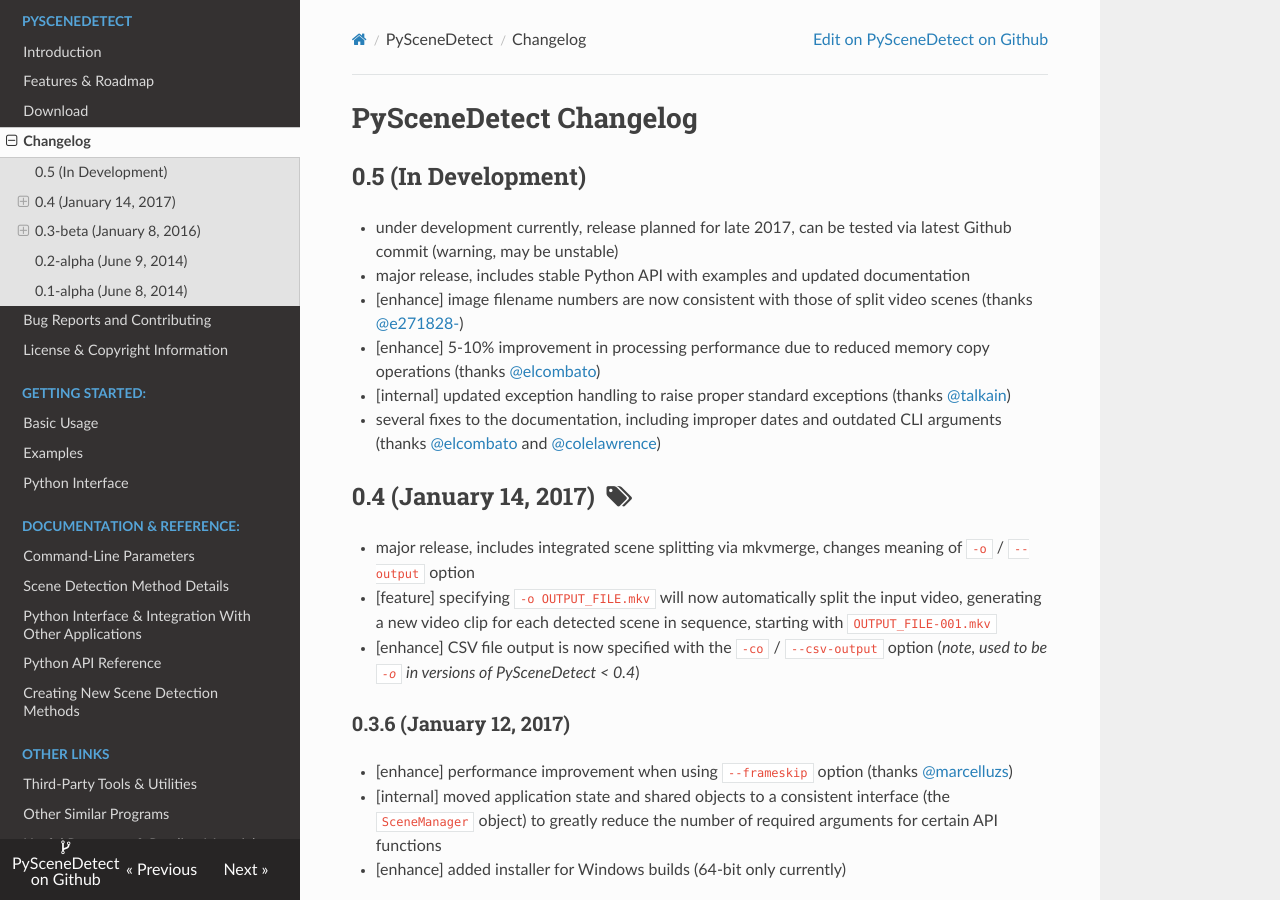
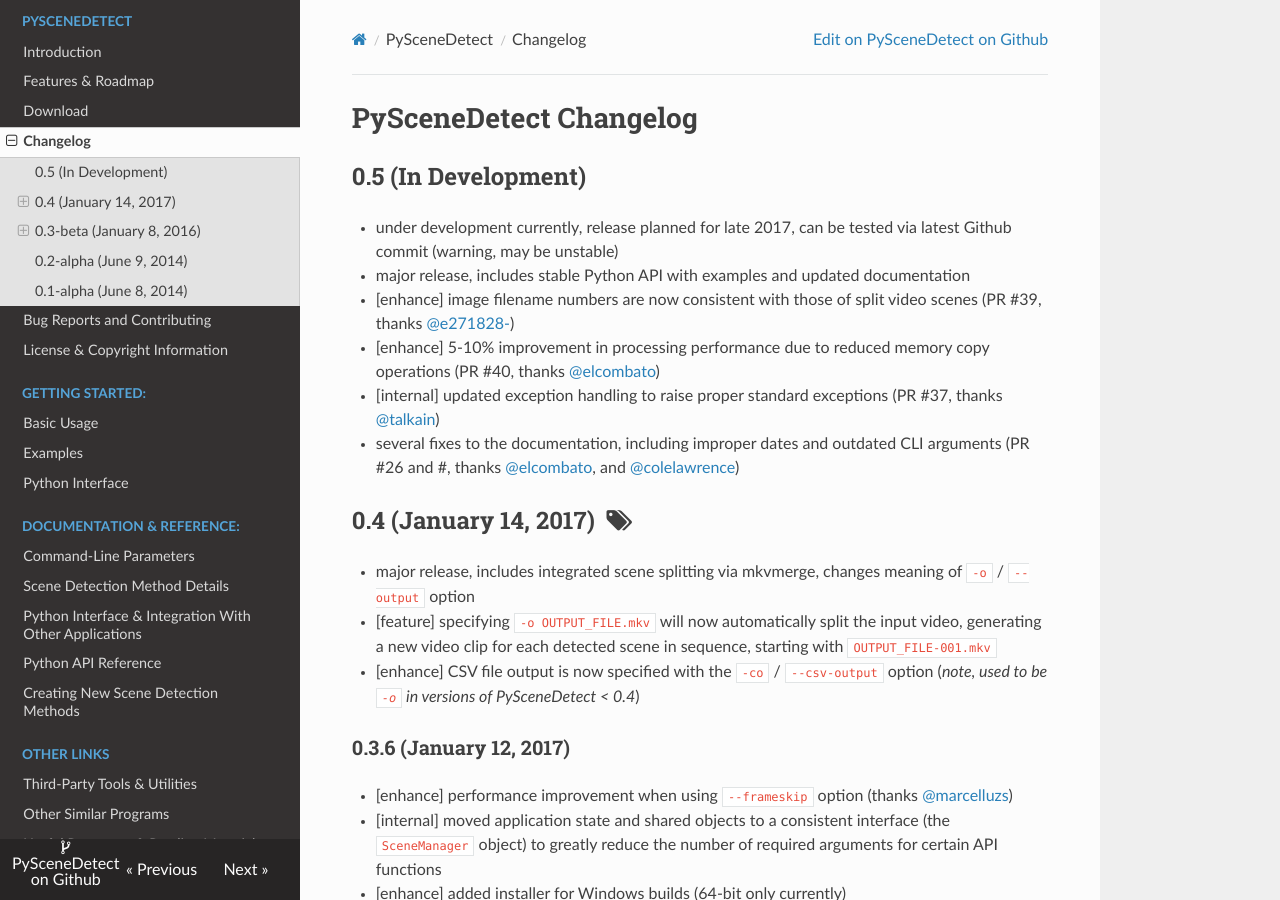
Before and after one commit to vovamushak/PySceneDetect, an MkDocs documentation site: the page built from docs/changelog.md, in a window 1280 px wide and 900 px high. Built offline with MkDocs 1.6.1, drawn with Linux system fonts in a browser that asks for light colours; nearby versions of some CDN libraries; old or Windows-style settings are respelled for this version of MkDocs.

Commit message:
Updated changelog links to use direct PR references.

```diff
--- a/docs/changelog.md
+++ b/docs/changelog.md
@@ -6,10 +6,10 @@ PySceneDetect Changelog
 
  * under development currently, release planned for late 2017, can be tested via latest Github commit (warning, may be unstable)
  * major release, includes stable Python API with examples and updated documentation
- * [enhance] image filename numbers are now consistent with those of split video scenes (thanks [@e271828-](https://github.com/e271828-))
- * [enhance] 5-10% improvement in processing performance due to reduced memory copy operations (thanks [@elcombato](https://github.com/elcombato))
- * [internal] updated exception handling to raise proper standard exceptions (thanks [@talkain](https://github.com/talkain))
- * several fixes to the documentation, including improper dates and outdated CLI arguments (thanks [@elcombato](https://github.com/elcombato) and [@colelawrence](https://github.com/colelawrence))
+ * [enhance] image filename numbers are now consistent with those of split video scenes (PR #39, thanks [@e271828-](https://github.com/Breakthrough/PySceneDetect/pull/39))
+ * [enhance] 5-10% improvement in processing performance due to reduced memory copy operations (PR #40, thanks [@elcombato](https://github.com/Breakthrough/PySceneDetect/pull/40))
+ * [internal] updated exception handling to raise proper standard exceptions (PR #37, thanks [@talkain](https://github.com/Breakthrough/PySceneDetect/pull/37))
+ * several fixes to the documentation, including improper dates and outdated CLI arguments (PR #26 and #, thanks [@elcombato](https://github.com/Breakthrough/PySceneDetect/pull/26), and [@colelawrence](https://github.com/Breakthrough/PySceneDetect/pull/33))
 
 
 ## 0.4 (January 14, 2017) &nbsp;<span class="fa fa-tags"></span>
```
